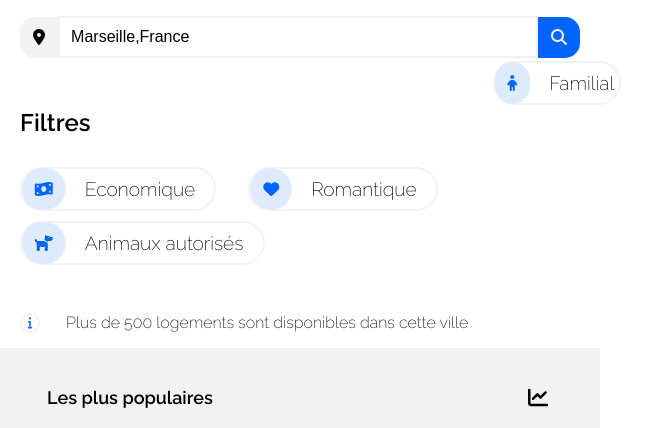
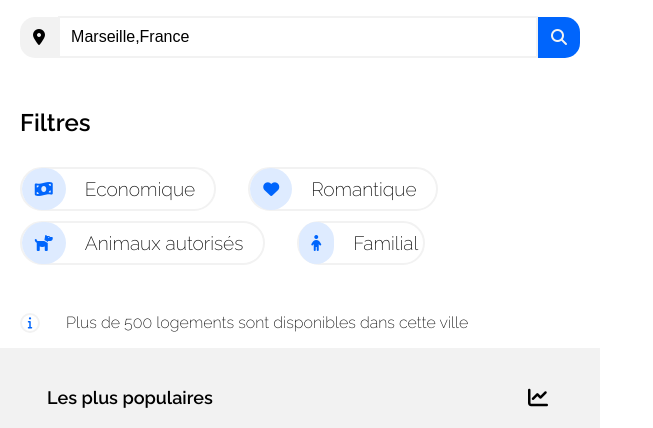
Before and after one commit to JessyPerrot/Jessyperrot_2_17052021, a plain HTML site: page index.html in a window 600 px wide. Shown: the part 294-722 px from the top of the page, 653 px wide, since content can reach past the window. Drawn offline with Linux system fonts and the light colour scheme.

Commit message:
modification du bug de query

```diff
--- a/CSS/style.css
+++ b/CSS/style.css
@@ -842,3 +842,10 @@ footer{
   }
 
 }
+
+@media screen and (min-width:477px) and (max-width:730px){
+
+  .deplacer{
+    position: initial;
+  }
+}
```
